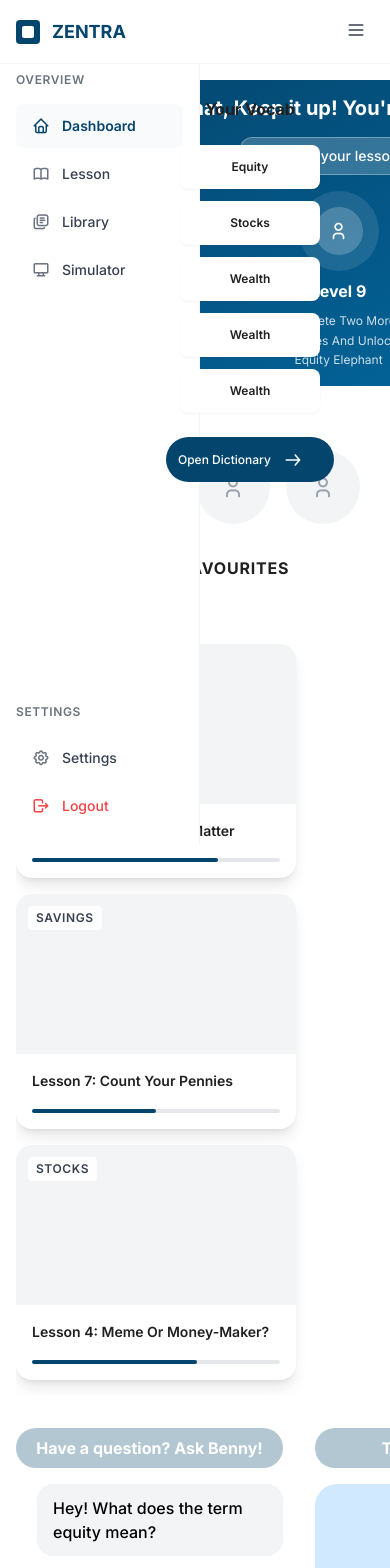
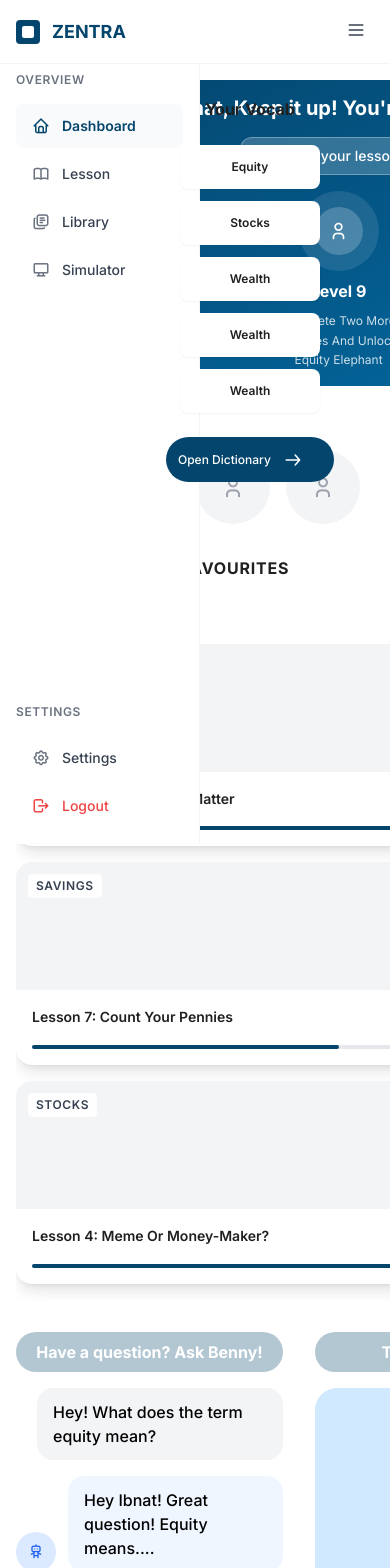
Before and after one commit to vjsiddha/Zentra-Site, a Next.js app: page / in a window 390 px wide. Shown: the top 1568 px of the page. Built offline with nearby package versions, Linux system fonts and the light colour scheme.

Commit message:
Make lesson cards responsive
cgen-bc4a8d4435274cbd9b1b17231051283c

```diff
--- a/app/page.tsx
+++ b/app/page.tsx
@@ -129,8 +129,8 @@ export default function Dashboard() {
               </div>
             </div>
             <div className="flex flex-col sm:flex-row gap-4 lg:gap-6 overflow-x-auto pb-4">
-              <div className="w-[280px] bg-white rounded-2xl shadow-lg overflow-hidden cursor-pointer hover:shadow-xl transition-all">
-                <div className="h-40 bg-gray-100 relative">
+              <div className="w-full sm:w-[280px] flex-shrink-0 bg-white rounded-2xl shadow-lg overflow-hidden cursor-pointer hover:shadow-xl transition-all">
+                <div className="h-32 sm:h-40 bg-gray-100 relative">
                   <div className="absolute top-3 left-3 px-2 py-1 bg-white/90 rounded text-xs font-semibold text-gray-700 uppercase tracking-wider">
                     SAVINGS
                   </div>
@@ -145,8 +145,8 @@ export default function Dashboard() {
                 </div>
               </div>
 
-              <div className="w-[280px] bg-white rounded-2xl shadow-lg overflow-hidden cursor-pointer hover:shadow-xl transition-all">
-                <div className="h-40 bg-gray-100 relative">
+              <div className="w-full sm:w-[280px] flex-shrink-0 bg-white rounded-2xl shadow-lg overflow-hidden cursor-pointer hover:shadow-xl transition-all">
+                <div className="h-32 sm:h-40 bg-gray-100 relative">
                   <div className="absolute top-3 left-3 px-2 py-1 bg-white/90 rounded text-xs font-semibold text-gray-700 uppercase tracking-wider">
                     SAVINGS
                   </div>
@@ -161,8 +161,8 @@ export default function Dashboard() {
                 </div>
               </div>
 
-              <div className="w-[280px] bg-white rounded-2xl shadow-lg overflow-hidden cursor-pointer hover:shadow-xl transition-all">
-                <div className="h-40 bg-gray-100 relative">
+              <div className="w-full sm:w-[280px] flex-shrink-0 bg-white rounded-2xl shadow-lg overflow-hidden cursor-pointer hover:shadow-xl transition-all">
+                <div className="h-32 sm:h-40 bg-gray-100 relative">
                   <div className="absolute top-3 left-3 px-2 py-1 bg-white/90 rounded text-xs font-semibold text-gray-700 uppercase tracking-wider">
                     STOCKS
                   </div>
```
